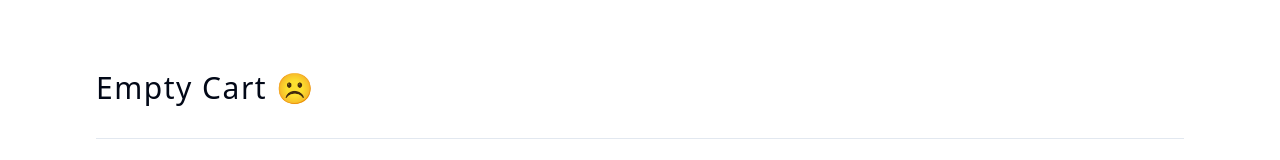
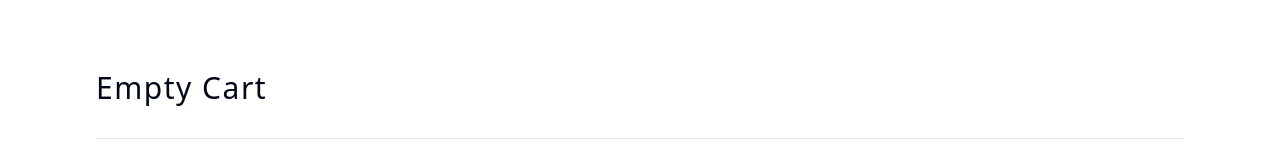
Before and after one commit to marionrobert/comfy-store, a React (Vite) app: page /cart in a window 1280 px wide. Shown: the part 142-302 px from the top of the page. Built offline with nearby package versions, Linux system fonts and the light colour scheme.

Commit message:
add checkout redirection in cart page

```diff
--- a/src/pages/Cart.tsx
+++ b/src/pages/Cart.tsx
@@ -3,38 +3,36 @@ import { CartItemsList, SectionTitle, CartTotals } from '@/components';
 import { Link } from 'react-router-dom';
 import { Button } from '@/components/ui/button';
 
-const Cart = () => {
-  // temp
-  const user = null;
+function Cart() {
+  const user = useAppSelector((state) => state.userState.user);
 
   const numItemsInCart = useAppSelector(
     (state) => state.cartState.numItemsInCart
   );
+  if (numItemsInCart === 0) {
+    return <SectionTitle text='Empty cart' />;
+  }
 
-  if (numItemsInCart === 0) {
-    return <SectionTitle text='Empty cart ☹️' />;
-  }
   return (
     <>
       <SectionTitle text='Shopping Cart' />
-      <div className='mt-8 grid gap-8  lg:grid-cols-12'>
+      <div className='mt-8 grid gap-8 lg:grid-cols-12'>
         <div className='lg:col-span-8'>
           <CartItemsList />
         </div>
         <div className='lg:col-span-4 lg:pl-4'>
           <CartTotals />
-          {user ? (
-            <Button asChild className='mt-8 w-full'>
-              <Link to='/checkout'>Proceed to checkout</Link>
-            </Button>
-          ) : (
-            <Button asChild className='mt-8 w-full'>
+
+          <Button asChild className='mt-8 w-full'>
+            {user ? (
+              <Link to='/checkout'> Proceed to checkout</Link>
+            ) : (
               <Link to='/login'>Please Login</Link>
-            </Button>
-          )}
+            )}
+          </Button>
         </div>
       </div>
     </>
   );
-};
+}
 export default Cart;
```
